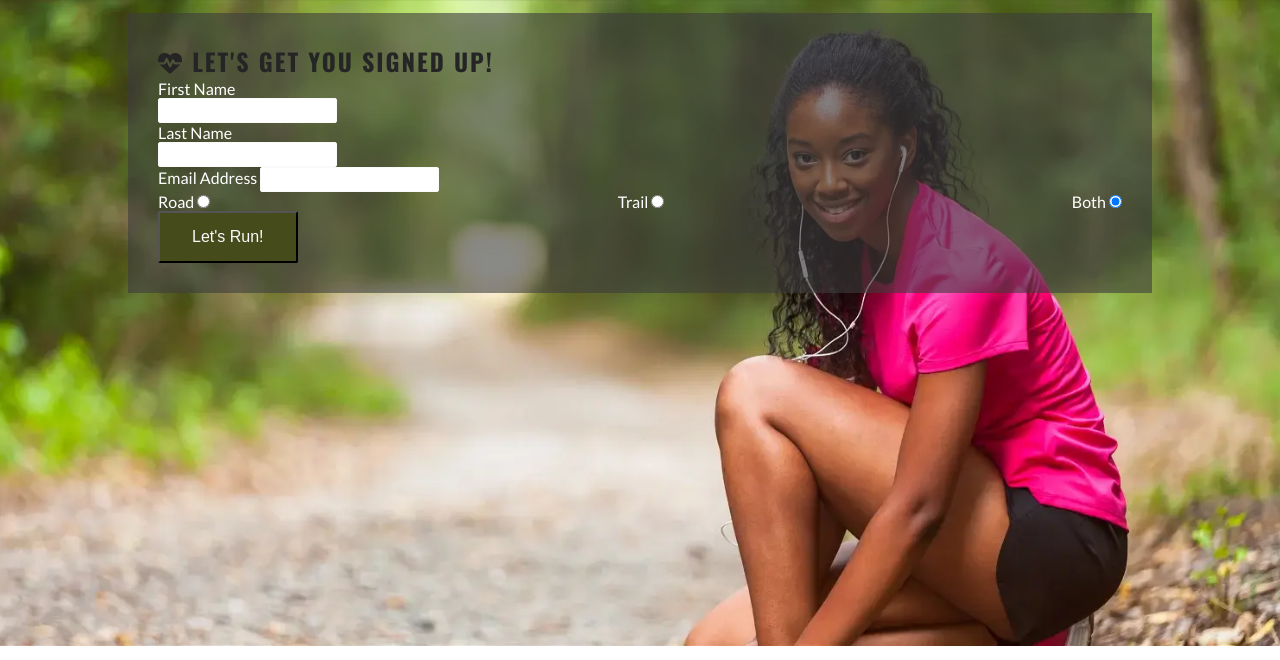
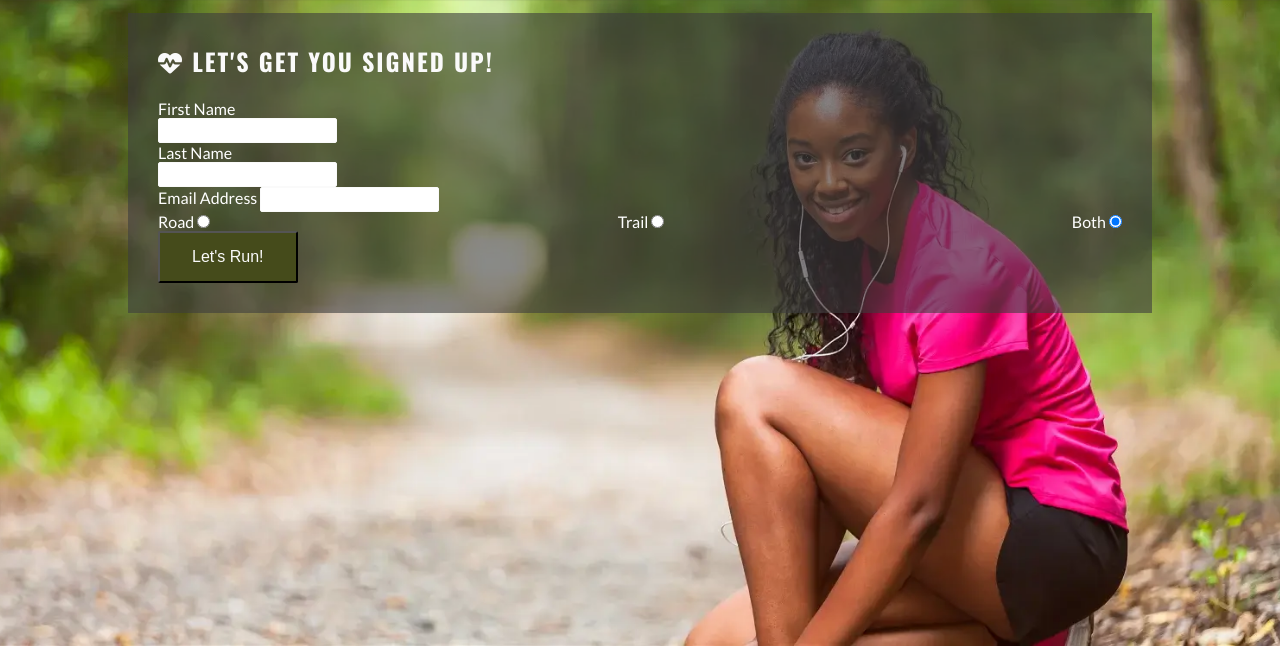
Before and after one commit to BenWilliams89/project-love-running, a plain HTML site: page signup.html in a window 1280 px wide. Shown: the part 86-746 px from the top of the page. Drawn offline with nearby package versions, Linux system fonts and the light colour scheme.

Commit message:
added style to h2 in form

```diff
--- a/assets/css/style.css
+++ b/assets/css/style.css
@@ -209,6 +209,12 @@ hr {
     padding: 30px;
 }
 
+#signup-form > h2 {
+    color:#fafafa;
+    margin-bottom: 20px;
+
+}
+
 .text-input{
     color: transparent;
     border: 1px solid #fafafa;
```
